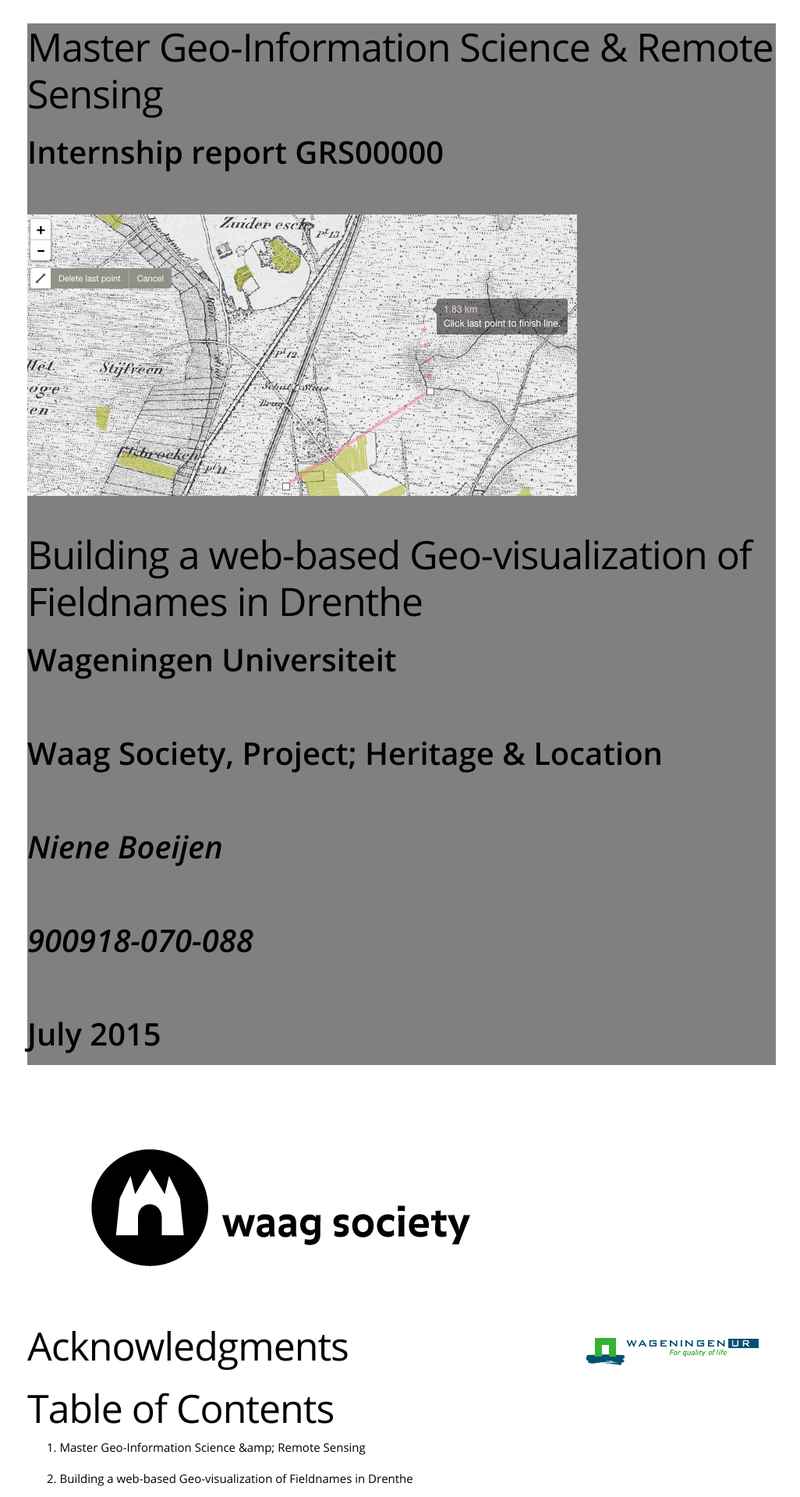
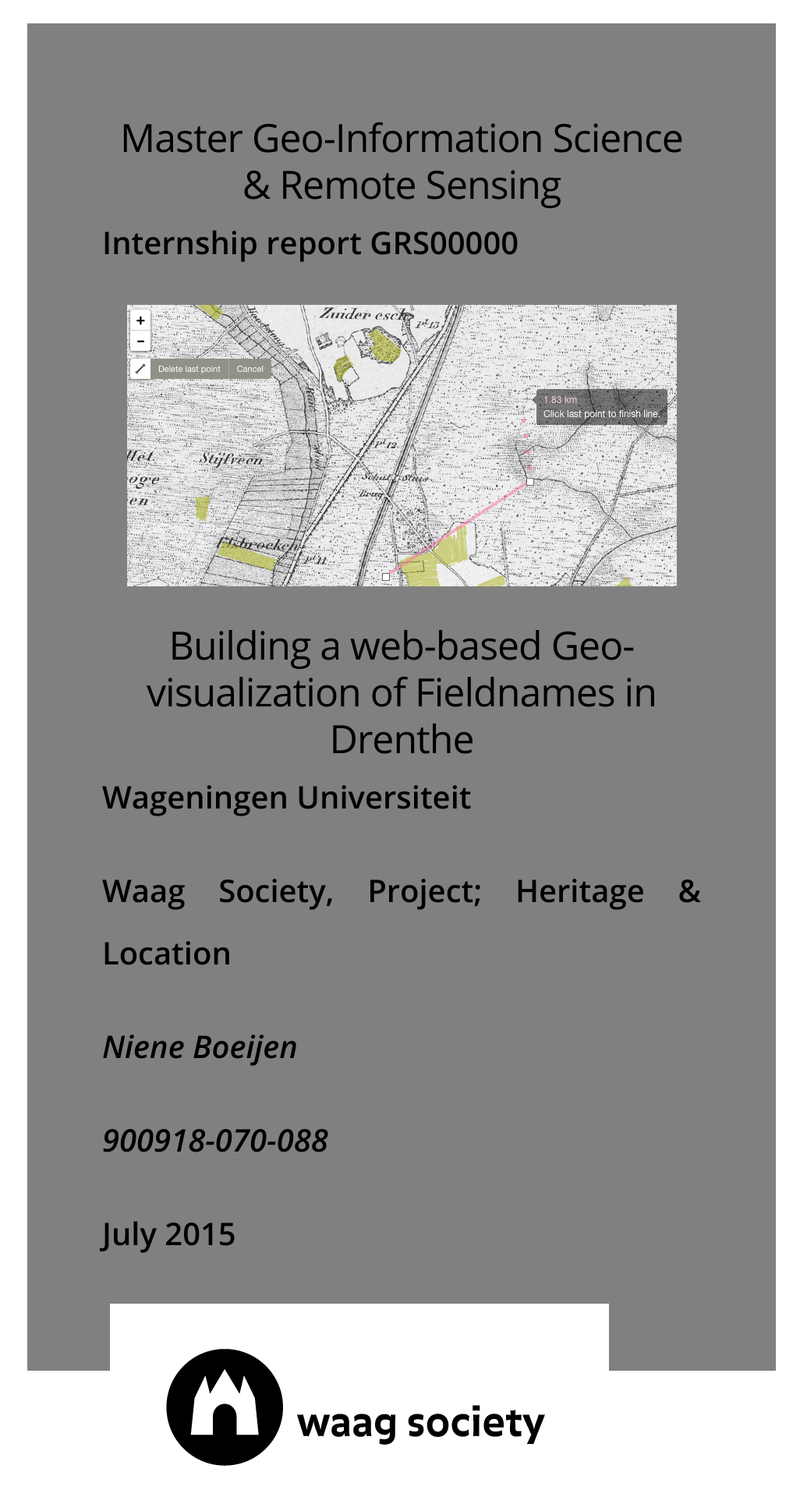
Before and after one commit to NieneB/InternshipReport, a Jekyll site: the page built from index.md, in a window 1280 px wide. Shown: the top 1920 px of the page at 78% size, without its empty margins (125-1151 px from the left). Built offline with Jekyll 4.4.1, drawn with Linux system fonts in a browser that asks for light colours; some web fonts are replaced.

Commit message:
title page toc

```diff
--- a/css/style.scss
+++ b/css/style.scss
@@ -236,10 +236,17 @@
 
 #titlePage{
   font-size: 4.0rem;
-  text-align: left;
+  text-align: center;
   letter-spacing: 0;
   font-weight: 600;
   background-color: grey;
+  padding:10%;
+}
+
+
+//table of contents syling
+ul.toc a::after {
+  content: target-counter(attr(href), page);
 }
 
 //hr {
--- a/js/toc.js
+++ b/js/toc.js
@@ -2,7 +2,7 @@
 console.log(hoofdstukken)
 
 
-var tov = d3.select("#toc").append("ol")
+var tov = d3.select("#toc").append("ul").attr("class", "toc")
 
 tov.selectAll("li")
   .data(hoofdstukken[0])
```
